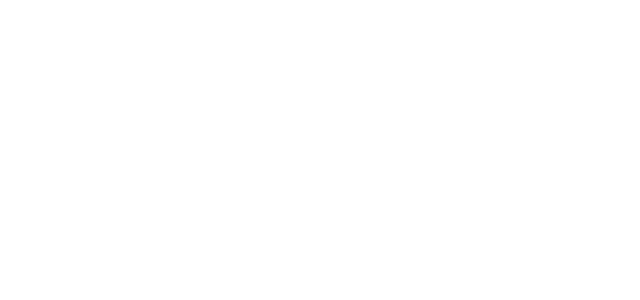
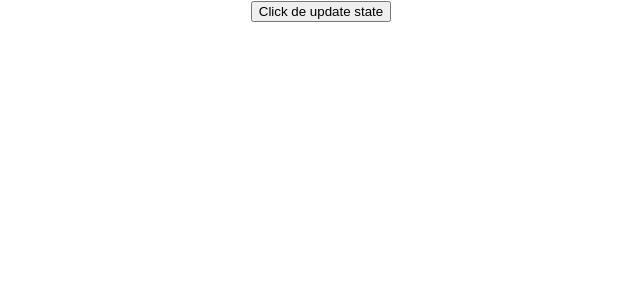
Before and after one commit to cntt2-trangle/react-js, a React (Create React App) app: page / in a window 1280 px wide. Shown: the top 300 px of the page, without its empty margins (319-959 px from the left). Built offline with nearby package versions, Linux system fonts and the light colour scheme.

Commit message:
[PHAN-09] 026 Su dung 4 ham trong LifeCycle updation

```diff
--- a/src/App.js
+++ b/src/App.js
@@ -18,11 +18,31 @@ class App extends Component {
     console.log('componentDidMount da chay')
   }
 
+  shouldComponentUpdate(nextProps, nextState) {
+    console.log('shouldComponentUpdate chay roi')
+    return true;
+  }
+
+  componentWillUpdate(nextProps, nextState) {
+    console.log('componentWillUpdate da chay')
+  }
+
+  componentDidUpdate(prevProps, prevState) {
+    console.log('componentDidUpdate da chay')
+  }
+
+  capNhatState = () => {
+    this.setState({
+      trangthai:"trang thai duoc update"
+    });
+  }
+
   render() {
     console.log('Day la ham render da chay');
+    console.log(this.state.trangthai);
     return (
-      <div>
-
+      <div className="App">
+          <button onClick={() => this.capNhatState()}>Click de update state</button>
       </div>
     );
   }
```
